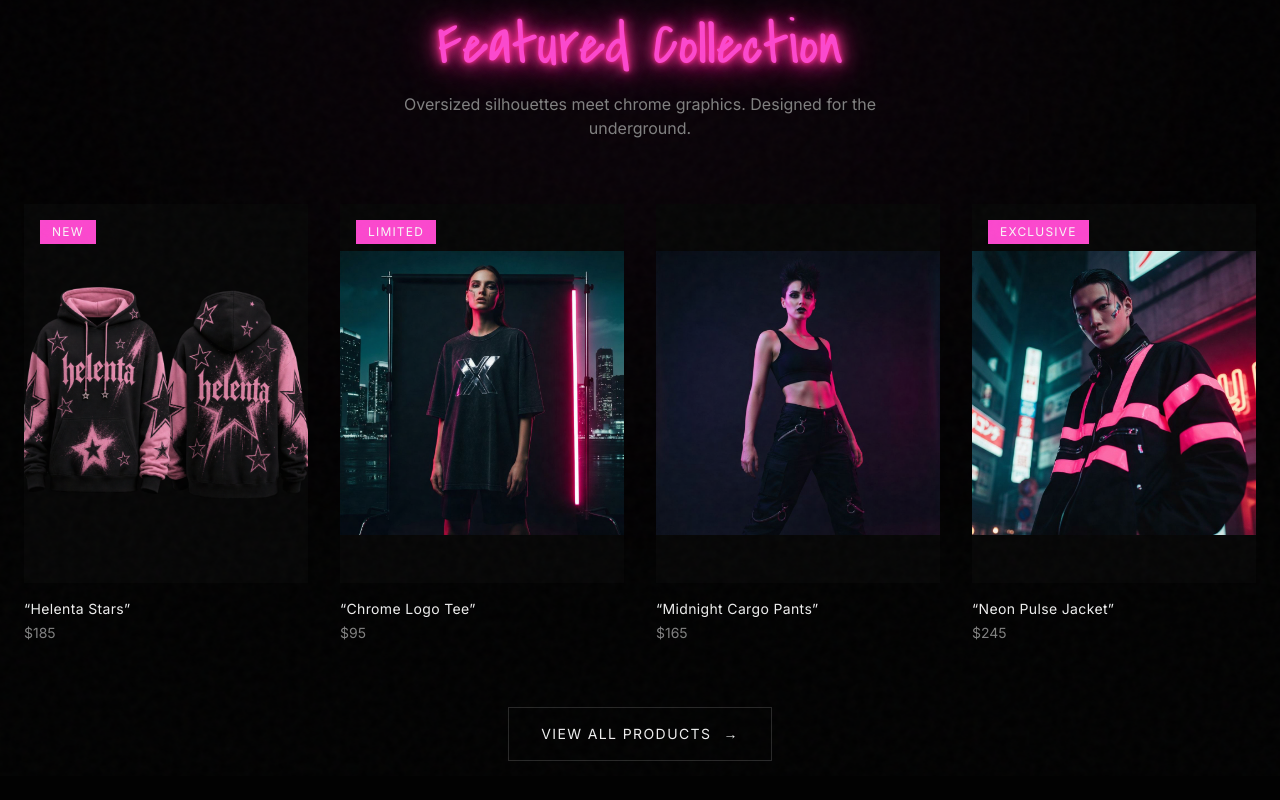
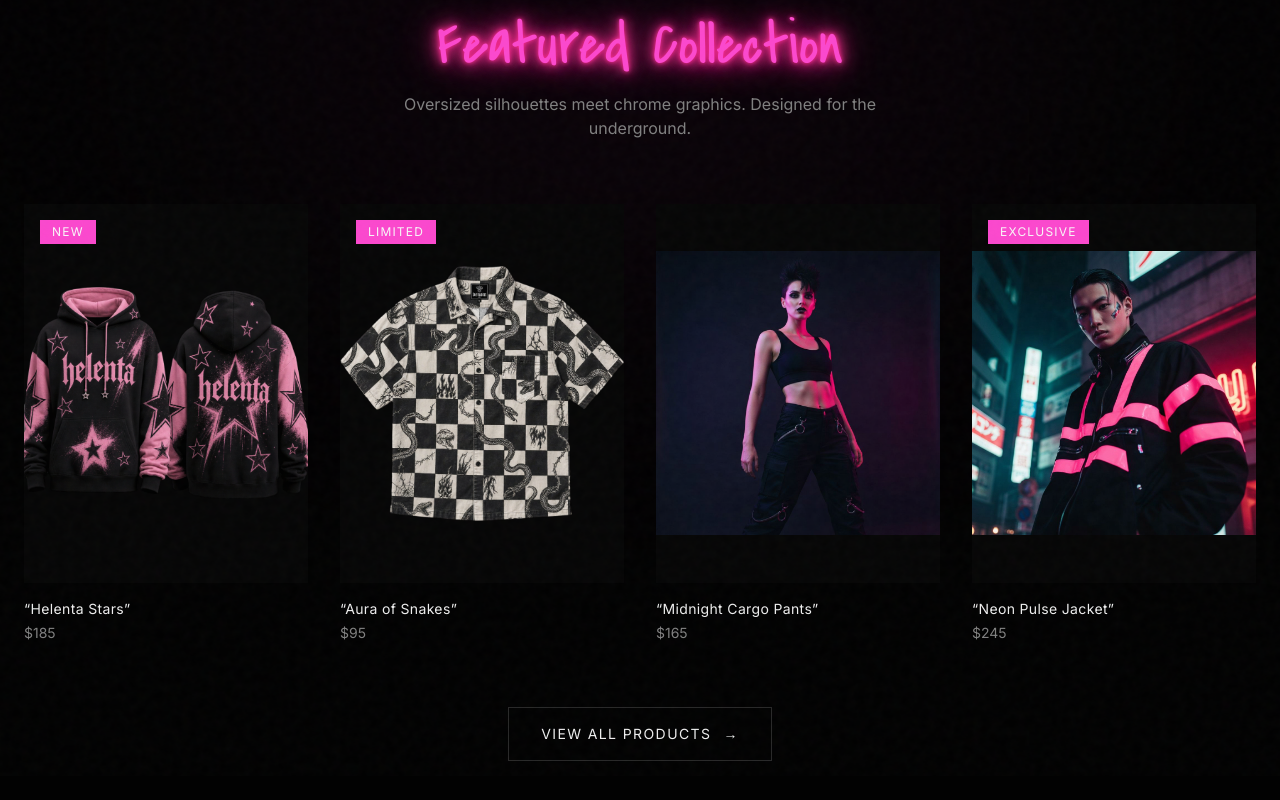
Before and after one commit to luvisnoah/Helenta, a Next.js app: page / in a window 1280 px wide. Shown: the part 952-1752 px from the top of the page. Built offline with nearby package versions, Linux system fonts and the light colour scheme.

Commit message:
feat: update second product with snakes polo image and name change
Use 'snakespolo.png' and rename to "Aura of Snakes".

```diff
--- a/components/featured-collection.tsx
+++ b/components/featured-collection.tsx
@@ -15,9 +15,9 @@ const products = [
   },
   {
     id: 2,
-    name: "\u201CChrome Logo Tee\u201D",
+    name: "\u201CAura of Snakes\u201D",
     price: "$95",
-    image: "/products/tee-1.jpg",
+    image: "/products/snakespolo.png",
     tag: "Limited",
   },
   {
```
